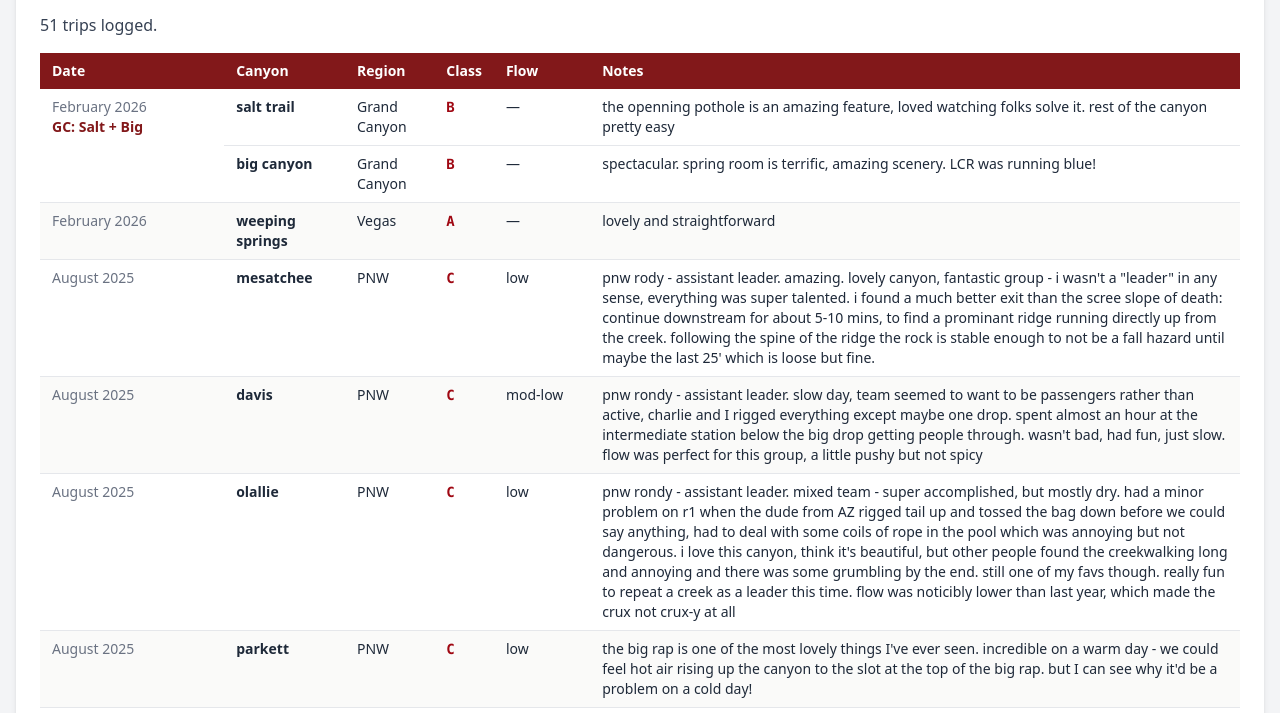
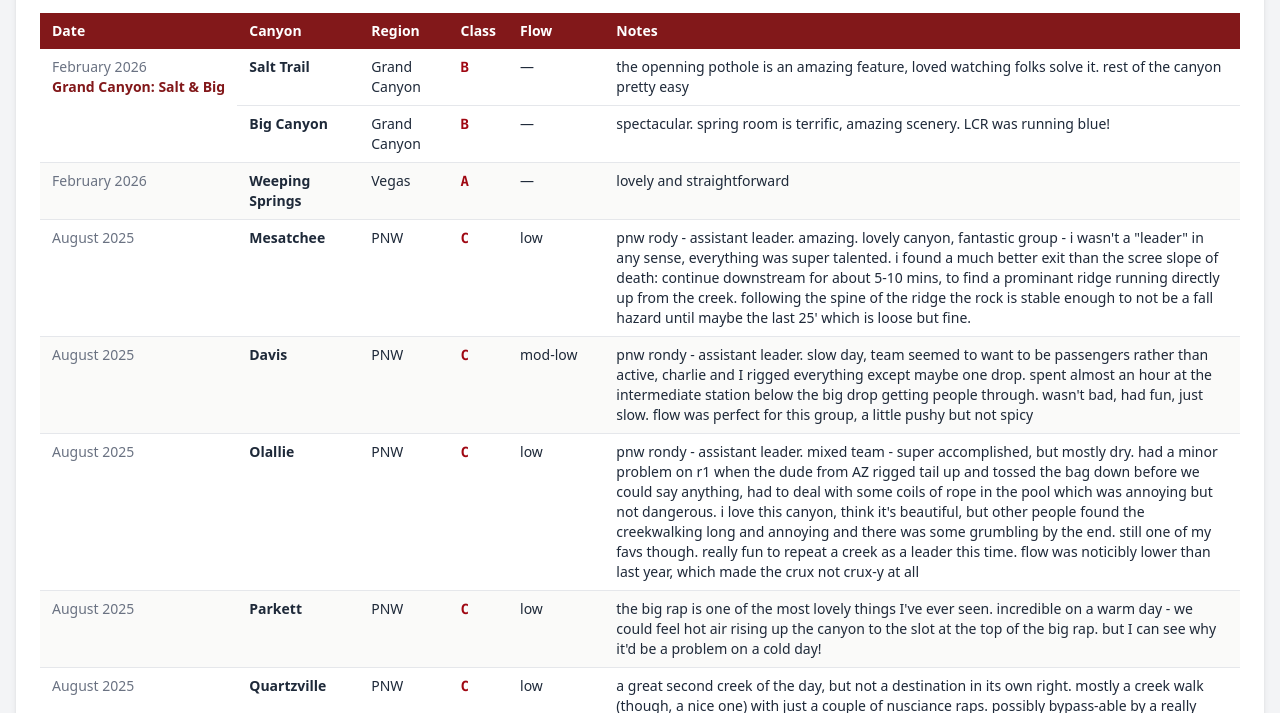
Before and after one commit to jacobian/tools, an Eleventy site: page canyons/index.njk in a window 1280 px wide. Shown: the part 91-804 px from the top of the page. Built offline with nearby package versions, Linux system fonts and the light colour scheme; Eleventy itself is replaced by a stand-in of ours; files that its build step writes are made by us from their sources.

Commit message:
remove count, update data

```diff
--- a/_data/canyons.json
+++ b/_data/canyons.json
@@ -1,13 +1,13 @@
 [
   {
     "type": "expedition",
-    "name": "GC: Salt + Big",
+    "name": "Grand Canyon: Salt & Big",
     "display_date": "February 2026",
     "sort_date": "2026-02-21",
     "canyons": [
       {
-        "canyon": "salt trail",
-        "ropewiki": null,
+        "canyon": "Salt Trail",
+        "link": "https://ropewiki.com/Salt_Trail_Canyon",
         "region": "Grand Canyon",
         "class": "B",
         "flow": "\u2014",
@@ -16,8 +16,8 @@
         "sort_date": "2026-02-21"
       },
       {
-        "canyon": "big canyon",
-        "ropewiki": null,
+        "canyon": "Big Canyon",
+        "link": "https://ropewiki.com/Big_Canyon",
         "region": "Grand Canyon",
         "class": "B",
         "flow": "\u2014",
@@ -28,8 +28,8 @@
     ]
   },
   {
-    "canyon": "weeping springs",
-    "ropewiki": null,
+    "canyon": "Weeping Springs",
+    "link": "https://ropewiki.com/Weeping_Springs_and_Bighorn_Canyons_Loop",
     "region": "Vegas",
     "class": "A",
     "flow": "\u2014",
@@ -39,8 +39,8 @@
     "type": "day trip"
   },
   {
-    "canyon": "mesatchee",
-    "ropewiki": null,
+    "canyon": "Mesatchee",
+    "link": "https://ropewiki.com/Mesatchee_Creek",
     "region": "PNW",
     "class": "C",
     "flow": "low",
@@ -50,8 +50,8 @@
     "type": "day trip"
   },
   {
-    "canyon": "davis",
-    "ropewiki": null,
+    "canyon": "Davis",
+    "link": "https://ropewiki.com/Davis_Creek_Canyon",
     "region": "PNW",
     "class": "C",
     "flow": "mod-low",
@@ -61,8 +61,8 @@
     "type": "day trip"
   },
   {
-    "canyon": "olallie",
-    "ropewiki": null,
+    "canyon": "Olallie",
+    "link": "https://ropewiki.com/Olallie_Creek",
     "region": "PNW",
     "class": "C",
     "flow": "low",
@@ -72,8 +72,8 @@
     "type": "day trip"
   },
   {
-    "canyon": "parkett",
-    "ropewiki": null,
+    "canyon": "Parkett",
+    "link": "https://ropewiki.com/Parkett_Creek",
     "region": "PNW",
     "class": "C",
     "flow": "low",
@@ -83,8 +83,8 @@
     "type": "day trip"
   },
   {
-    "canyon": "quartzville",
-    "ropewiki": null,
+    "canyon": "Quartzville",
+    "link": "https://ropewiki.com/Quartzville_Creek",
     "region": "PNW",
     "class": "C",
     "flow": "low",
@@ -94,8 +94,8 @@
     "type": "day trip"
   },
   {
-    "canyon": "fir",
-    "ropewiki": null,
+    "canyon": "Fir",
+    "link": "https://ropewiki.com/Fir_Creek",
     "region": "PNW",
     "class": "C",
     "flow": "mod-low",
@@ -105,8 +105,8 @@
     "type": "day trip"
   },
   {
-    "canyon": "whitehorse (main)",
-    "ropewiki": null,
+    "canyon": "Whitehorse (Main)",
+    "link": null,
     "region": "PNW",
     "class": "C",
     "flow": "mod-high",
@@ -116,8 +116,8 @@
     "type": "day trip"
   },
   {
-    "canyon": "fulton (full)",
-    "ropewiki": null,
+    "canyon": "Fulton (Full)",
+    "link": null,
     "region": "PNW",
     "class": "C",
     "flow": "low-mod",
@@ -127,8 +127,8 @@
     "type": "day trip"
   },
   {
-    "canyon": "rock",
-    "ropewiki": null,
+    "canyon": "Rock",
+    "link": "https://ropewiki.com/Rock_Creek_%28Olympic_Peninsula%29",
     "region": "PNW",
     "class": "C",
     "flow": "low",
@@ -138,8 +138,8 @@
     "type": "day trip"
   },
   {
-    "canyon": "duncan",
-    "ropewiki": null,
+    "canyon": "Duncan",
+    "link": "https://ropewiki.com/Duncan_Creek",
     "region": "PNW",
     "class": "C",
     "flow": "low",
@@ -149,8 +149,8 @@
     "type": "day trip"
   },
   {
-    "canyon": "stafford",
-    "ropewiki": null,
+    "canyon": "Stafford",
+    "link": "https://ropewiki.com/Stafford_Creek",
     "region": "PNW",
     "class": "C",
     "flow": "low",
@@ -160,8 +160,8 @@
     "type": "day trip"
   },
   {
-    "canyon": "three corner",
-    "ropewiki": null,
+    "canyon": "Three Corner",
+    "link": "https://ropewiki.com/Three_Corner_Creek",
     "region": "PNW",
     "class": "C",
     "flow": "low",
@@ -171,8 +171,8 @@
     "type": "day trip"
   },
   {
-    "canyon": "tierdrop",
-    "ropewiki": null,
+    "canyon": "Tierdrop",
+    "link": "https://ropewiki.com/Tierdrop_Canyon",
     "region": "Moab",
     "class": "A",
     "flow": "\u2014",
@@ -182,8 +182,8 @@
     "type": "day trip"
   },
   {
-    "canyon": "not tierdrop",
-    "ropewiki": null,
+    "canyon": "Not Tierdrop",
+    "link": "https://ropewiki.com/Not_Tierdrop_Canyon",
     "region": "Moab",
     "class": "A",
     "flow": "\u2014",
@@ -193,8 +193,8 @@
     "type": "day trip"
   },
   {
-    "canyon": "u-turn",
-    "ropewiki": null,
+    "canyon": "U-Turn",
+    "link": "https://ropewiki.com/U-Turn_Canyon",
     "region": "Moab",
     "class": "A",
     "flow": "\u2014",
@@ -210,8 +210,8 @@
     "sort_date": "2025-04-14",
     "canyons": [
       {
-        "canyon": "gooseberry",
-        "ropewiki": null,
+        "canyon": "Gooseberry",
+        "link": null,
         "region": "Moab",
         "class": "A",
         "flow": "\u2014",
@@ -220,8 +220,8 @@
         "sort_date": "2025-04-14"
       },
       {
-        "canyon": "indian creek",
-        "ropewiki": null,
+        "canyon": "Indian Creek",
+        "link": null,
         "region": "Moab",
         "class": "A",
         "flow": "\u2014",
@@ -230,8 +230,8 @@
         "sort_date": "2025-04-14"
       },
       {
-        "canyon": "horse canyon exit",
-        "ropewiki": null,
+        "canyon": "Horse Canyon Exit",
+        "link": null,
         "region": "Moab",
         "class": "A",
         "flow": "\u2014",
@@ -242,8 +242,8 @@
     ]
   },
   {
-    "canyon": "duncan",
-    "ropewiki": null,
+    "canyon": "Duncan",
+    "link": "https://ropewiki.com/Duncan_Creek",
     "region": "PNW",
     "class": "C",
     "flow": "high",
@@ -253,8 +253,8 @@
     "type": "day trip"
   },
   {
-    "canyon": "valkyrie",
-    "ropewiki": null,
+    "canyon": "Valkyrie",
+    "link": "https://ropewiki.com/Valkyrie_Creek",
     "region": "PNW",
     "class": "C",
     "flow": "low",
@@ -264,8 +264,8 @@
     "type": "day trip"
   },
   {
-    "canyon": "heater ",
-    "ropewiki": null,
+    "canyon": "Heater ",
+    "link": "https://ropewiki.com/Heater_Creek",
     "region": "PNW",
     "class": "C",
     "flow": "low",
@@ -275,8 +275,8 @@
     "type": "day trip"
   },
   {
-    "canyon": "triangulation",
-    "ropewiki": null,
+    "canyon": "Triangulation",
+    "link": "https://ropewiki.com/Triangulation_Creek",
     "region": "PNW",
     "class": "C",
     "flow": "low",
@@ -286,8 +286,8 @@
     "type": "day trip"
   },
   {
-    "canyon": "bridal veil",
-    "ropewiki": null,
+    "canyon": "Bridal Veil",
+    "link": "https://ropewiki.com/Bridal_Veil_Creek",
     "region": "PNW",
     "class": "C",
     "flow": "low",
@@ -297,8 +297,8 @@
     "type": "day trip"
   },
   {
-    "canyon": "eagle (lower)",
-    "ropewiki": null,
+    "canyon": "Eagle (Lower)",
+    "link": null,
     "region": "PNW",
     "class": "C",
     "flow": "low",
@@ -308,8 +308,8 @@
     "type": "day trip"
   },
   {
-    "canyon": "young",
-    "ropewiki": null,
+    "canyon": "Young",
+    "link": "https://ropewiki.com/Young_Creek",
     "region": "PNW",
     "class": "C",
     "flow": "low",
@@ -319,8 +319,8 @@
     "type": "day trip"
   },
   {
-    "canyon": "hagar",
-    "ropewiki": null,
+    "canyon": "Hagar",
+    "link": "https://ropewiki.com/Hager_Canyon",
     "region": "PNW",
     "class": "C",
     "flow": "mod",
@@ -330,8 +330,8 @@
     "type": "day trip"
   },
   {
-    "canyon": "davis",
-    "ropewiki": null,
+    "canyon": "Davis",
+    "link": "https://ropewiki.com/Davis_Creek_Canyon",
     "region": "PNW",
     "class": "C",
     "flow": "mod",
@@ -341,8 +341,8 @@
     "type": "day trip"
   },
   {
-    "canyon": "unicorn",
-    "ropewiki": null,
+    "canyon": "Unicorn",
+    "link": "https://ropewiki.com/Unicorn_Creek",
     "region": "PNW",
     "class": "C",
     "flow": "mod-low",
@@ -352,8 +352,8 @@
     "type": "day trip"
   },
   {
-    "canyon": "ollalie",
-    "ropewiki": null,
+    "canyon": "Ollalie",
+    "link": "https://ropewiki.com/Olallie_Creek",
     "region": "PNW",
     "class": "C",
     "flow": "mod",
@@ -363,8 +363,8 @@
     "type": "day trip"
   },
   {
-    "canyon": "cussed hollow",
-    "ropewiki": null,
+    "canyon": "Cussed Hollow",
+    "link": "https://ropewiki.com/Cussed_Hollow",
     "region": "PNW",
     "class": "C",
     "flow": "mod",
@@ -374,8 +374,8 @@
     "type": "day trip"
   },
   {
-    "canyon": "dark",
-    "ropewiki": null,
+    "canyon": "Dark",
+    "link": "https://ropewiki.com/Dark_Creek",
     "region": "PNW",
     "class": "C",
     "flow": "high",
@@ -385,8 +385,8 @@
     "type": "day trip"
   },
   {
-    "canyon": "eagle (full)",
-    "ropewiki": null,
+    "canyon": "Eagle (Full)",
+    "link": null,
     "region": "PNW",
     "class": "C",
     "flow": "mod-high?",
@@ -396,8 +396,8 @@
     "type": "day trip"
   },
   {
-    "canyon": "dog",
-    "ropewiki": null,
+    "canyon": "Dog",
+    "link": "https://ropewiki.com/Dog_Creek",
     "region": "PNW",
     "class": "C",
     "flow": "mid-high",
@@ -407,8 +407,8 @@
     "type": "day trip"
   },
   {
-    "canyon": "duncan",
-    "ropewiki": null,
+    "canyon": "Duncan",
+    "link": "https://ropewiki.com/Duncan_Creek",
     "region": "PNW",
     "class": "C",
     "flow": "low?",
@@ -418,8 +418,8 @@
     "type": "day trip"
   },
   {
-    "canyon": "stafford",
-    "ropewiki": null,
+    "canyon": "Stafford",
+    "link": "https://ropewiki.com/Stafford_Creek",
     "region": "PNW",
     "class": "C",
     "flow": "low?",
@@ -429,8 +429,8 @@
     "type": "day trip"
   },
   {
-    "canyon": "dog",
-    "ropewiki": null,
+    "canyon": "Dog",
+    "link": "https://ropewiki.com/Dog_Creek",
     "region": "PNW",
     "class": "C",
     "flow": "low?",
@@ -446,8 +446,8 @@
     "sort_date": "2024-05-06",
     "canyons": [
       {
-        "canyon": "bon appetit",
-        "ropewiki": null,
+        "canyon": "Bon Appetit",
+        "link": "https://www.climb-utah.com/Escalante/bonappetit.htm",
         "region": "Escalante",
         "class": "B",
         "flow": "\u2014",
@@ -456,8 +456,8 @@
         "sort_date": "2024-05-06"
       },
       {
-        "canyon": "top chef",
-        "ropewiki": null,
+        "canyon": "Top Chef",
+        "link": "https://www.climb-utah.com/Escalante/topchef.htm",
         "region": "Escalante",
         "class": "B",
         "flow": "\u2014",
@@ -466,8 +466,8 @@
         "sort_date": "2024-05-06"
       },
       {
-        "canyon": "neon (full)",
-        "ropewiki": null,
+        "canyon": "Neon (Full)",
+        "link": null,
         "region": "Escalante",
         "class": "B",
         "flow": "potholes full",
@@ -476,8 +476,8 @@
         "sort_date": "2024-05-06"
       },
       {
-        "canyon": "egypt 2",
-        "ropewiki": null,
+        "canyon": "Egypt 2",
+        "link": "https://ropewiki.com/Egypt_2_Canyon",
         "region": "Escalante",
         "class": "A",
         "flow": "\u2014",
@@ -488,8 +488,8 @@
     ]
   },
   {
-    "canyon": "munra",
-    "ropewiki": null,
+    "canyon": "Munra",
+    "link": "https://ropewiki.com/Munra_Creek",
     "region": "PNW",
     "class": "C",
     "flow": "mod/mod-low",
@@ -499,8 +499,8 @@
     "type": "day trip"
   },
   {
-    "canyon": "parker (upper)",
-    "ropewiki": null,
+    "canyon": "Parker (upper)",
+    "link": null,
     "region": "PNW",
     "class": "C",
     "flow": "ice!",
@@ -510,8 +510,8 @@
     "type": "day trip"
   },
   {
-    "canyon": "bridal veil",
-    "ropewiki": null,
+    "canyon": "Bridal Veil",
+    "link": "https://ropewiki.com/Bridal_Veil_Creek",
     "region": "PNW",
     "class": "C",
     "flow": "?",
@@ -521,8 +521,8 @@
     "type": "day trip"
   },
   {
-    "canyon": "memaloose",
-    "ropewiki": null,
+    "canyon": "Memaloose",
+    "link": "https://ropewiki.com/Memaloose_Creek",
     "region": "PNW",
     "class": "C",
     "flow": "mod-low",
@@ -532,8 +532,19 @@
     "type": "day trip"
   },
   {
-    "canyon": "parker (upper)",
-    "ropewiki": null,
+    "canyon": "Sf Clackamas",
+    "link": "https://ropewiki.com/South_Fork_Clackamas_River",
+    "region": "PNW",
+    "class": "C",
+    "flow": "mod-low",
+    "notes": null,
+    "display_date": "October 2023",
+    "sort_date": "2023-10-09",
+    "type": "day trip"
+  },
+  {
+    "canyon": "Parker (upper)",
+    "link": null,
     "region": "PNW",
     "class": "C",
     "flow": "low",
@@ -543,8 +554,8 @@
     "type": "day trip"
   },
   {
-    "canyon": "bridal veil",
-    "ropewiki": null,
+    "canyon": "Bridal Veil",
+    "link": "https://ropewiki.com/Bridal_Veil_Creek",
     "region": "PNW",
     "class": "C",
     "flow": "?",
@@ -554,8 +565,8 @@
     "type": "day trip"
   },
   {
-    "canyon": "dark",
-    "ropewiki": null,
+    "canyon": "Dark",
+    "link": "https://ropewiki.com/Dark_Creek",
     "region": "PNW",
     "class": "C",
     "flow": "mod",
@@ -565,8 +576,8 @@
     "type": "day trip"
   },
   {
-    "canyon": "davis",
-    "ropewiki": null,
+    "canyon": "Davis",
+    "link": "https://ropewiki.com/Davis_Creek_Canyon",
     "region": "PNW",
     "class": "C",
     "flow": "?",
@@ -576,8 +587,8 @@
     "type": "day trip"
   },
   {
-    "canyon": "panther (rainier)",
-    "ropewiki": null,
+    "canyon": "Panther",
+    "link": "https://ropewiki.com/Panther_Creek_(Mount_Rainier_National_Park)",
     "region": "PNW",
     "class": "C",
     "flow": "?",
@@ -587,8 +598,8 @@
     "type": "day trip"
   },
   {
-    "canyon": "summit (middle)",
-    "ropewiki": null,
+    "canyon": "Summit (Middle)",
+    "link": null,
     "region": "PNW",
     "class": "C",
     "flow": "?",
@@ -598,8 +609,8 @@
     "type": "day trip"
   },
   {
-    "canyon": "hopkins",
-    "ropewiki": null,
+    "canyon": "Hopkins",
+    "link": "https://ropewiki.com/Hopkins_Creek",
     "region": "PNW",
     "class": "C",
     "flow": "low?",
@@ -609,8 +620,8 @@
     "type": "day trip"
   },
   {
-    "canyon": "dark (bailed)",
-    "ropewiki": null,
+    "canyon": "Dark (bailed)",
+    "link": null,
     "region": "PNW",
     "class": "C",
     "flow": "high?",
@@ -620,8 +631,8 @@
     "type": "day trip"
   },
   {
-    "canyon": "dog",
-    "ropewiki": null,
+    "canyon": "Dog",
+    "link": "https://ropewiki.com/Dog_Creek",
     "region": "PNW",
     "class": "C",
     "flow": "low?",
@@ -629,16 +640,5 @@
     "display_date": "June 2023",
     "sort_date": "2023-06-18",
     "type": "day trip"
-  },
-  {
-    "canyon": "sf clackamas",
-    "ropewiki": null,
-    "region": "PNW",
-    "class": "C",
-    "flow": "mod-low",
-    "notes": null,
-    "display_date": null,
-    "sort_date": "0000-01-01",
-    "type": "day trip"
   }
 ]
--- a/canyons/index.njk
+++ b/canyons/index.njk
@@ -17,8 +17,6 @@ containerClass: max-w-7xl
 </style>
 
 <h1>Canyon Log</h1>
-
-<p>{{ canyons | length }} trips logged.</p>
 
 <table>
   <thead>
```
